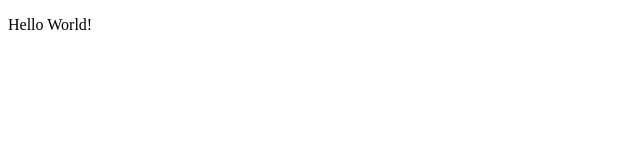
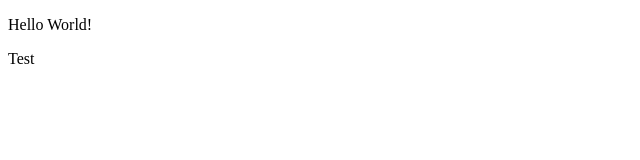
Before and after one commit to KaiKutar0/my-shop, a React (Create React App) app: page / in a window 1280 px wide. Shown: the top 160 px of the page, without its empty margins (0-640 px from the left). Built offline with nearby package versions, Linux system fonts and the light colour scheme.

Commit message:
test commit

```diff
--- a/src/App.tsx
+++ b/src/App.tsx
@@ -6,6 +6,7 @@ function App() {
       <p>
         Hello World!
       </p>
+      <p>Test</p>
     </div>
   );
 }
```
